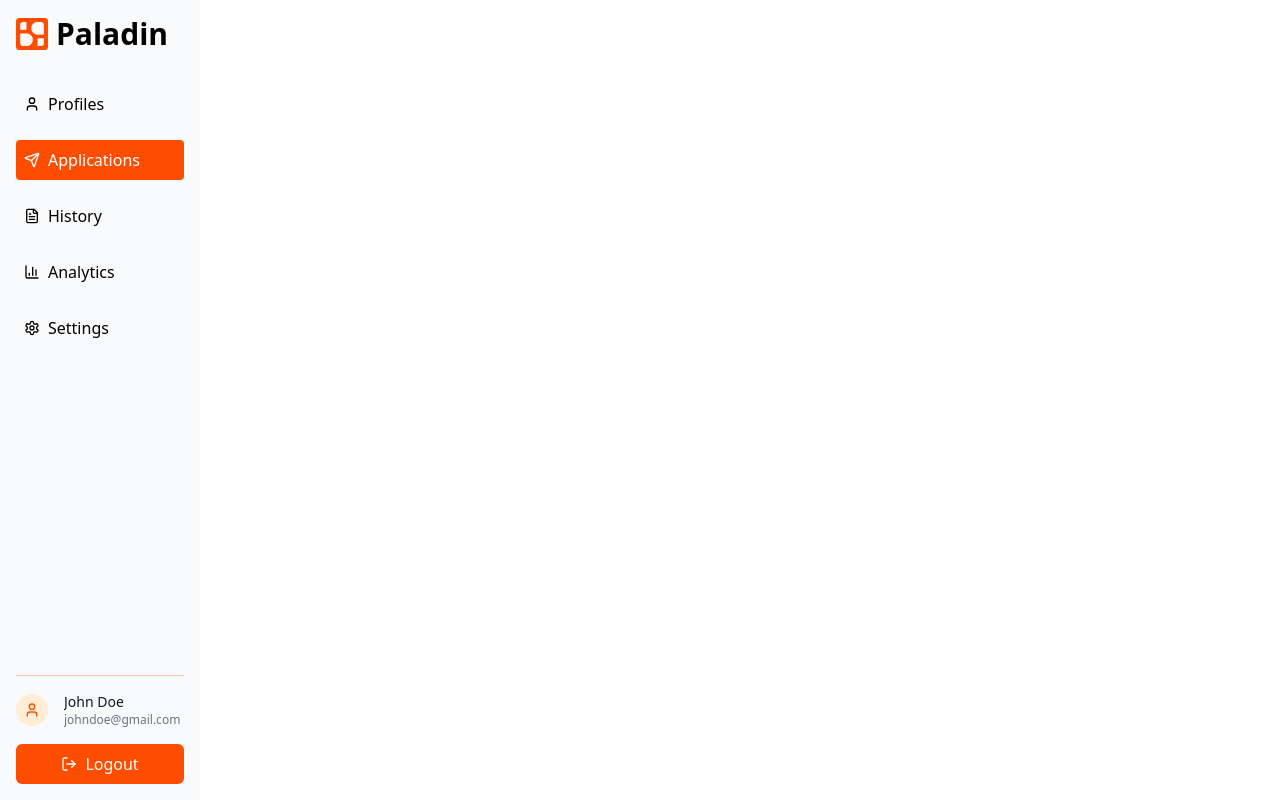
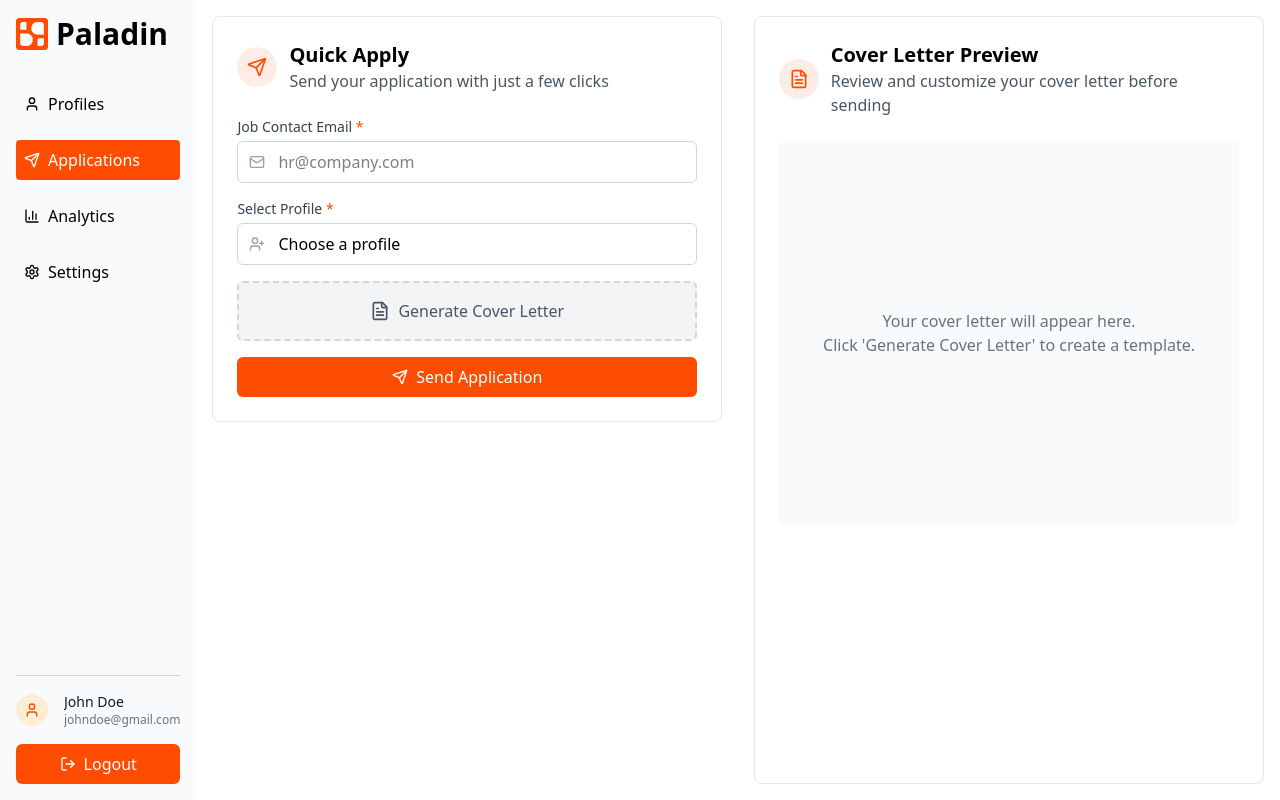
Before and after one commit to oluwatimilehinawoniyi/paladin, a SvelteKit app: page /app/applications in a window 1280 px wide. Built offline with nearby package versions, Linux system fonts and the light colour scheme.

Commit message:
complete application page

```diff
--- a/src/lib/components/layouts/Sidebar.svelte
+++ b/src/lib/components/layouts/Sidebar.svelte
@@ -14,22 +14,17 @@
 		{
 			title: 'Applications',
 			icon: Send,
-			id: 'applications'
-		},
-		{
-			title: 'History',
-			icon: FileText,
-			id: 'history'
+			id: '/applications'
 		},
 		{
 			title: 'Analytics',
 			icon: BarChart3,
-			id: 'analytics'
+			id: '/analytics'
 		},
 		{
 			title: 'Settings',
 			icon: Settings,
-			id: 'settings'
+			id: '/settings'
 		}
 	];
 </script>
@@ -49,7 +44,7 @@
 			{#each menuItems as item (item.id)}
 				{@const Icon = item.icon}
 				{@const isActive =
-					$page.url.pathname === `/app/${item.id}` ||
+					$page.url.pathname === `/app${item.id}` ||
 					($page.url.pathname === '/app' && item.id === '')}
 				<SidebarMenuItem {Icon} title={item.title} link={item.id} {isActive} />
 			{/each}
--- a/src/lib/components/ui/Modal.svelte
+++ b/src/lib/components/ui/Modal.svelte
@@ -90,7 +90,7 @@
 		bottom: 'items-end justify-center pb-16'
 	};
 
-	const backdropClasses = twMerge('fixed inset-0 z-50 flex', positionClasses[position]);
+	const backdropClasses = twMerge('fixed p-4 inset-0 z-50 flex', positionClasses[position]);
 
 	const modalClasses = twMerge('relative w-full bg-white rounded-lg shadow-xl', sizeClasses[size]);
 </script>
--- a/src/lib/components/ui/SidebarMenuItem.svelte
+++ b/src/lib/components/ui/SidebarMenuItem.svelte
@@ -8,7 +8,7 @@
 		: ''}"
 >
 	<a
-		href="/app/{link}"
+		href="/app{link}"
 		class="flex items-center gap-2 transition-colors duration-200 ease-linear {isActive
 			? 'text-white'
 			: 'text-[#030000] group-hover:text-white'}"
--- a/src/lib/stores/modalStore.ts
+++ b/src/lib/stores/modalStore.ts
@@ -4,7 +4,6 @@ export interface ModalConfig {
 	id: string;
 	// eslint-disable-next-line @typescript-eslint/no-explicit-any
 	component: any;
-	// component: ComponentType | (() => Promise<{ default: ComponentType }>);
 	props?: Record<string, unknown>;
 	options?: {
 		closeOnEscape?: boolean;
--- a/src/routes/(dashboard)/app/+page.svelte
+++ b/src/routes/(dashboard)/app/+page.svelte
@@ -73,7 +73,7 @@
 
 	{#if profiles.length > 0}
 		<div
-			class="custom-scrollbar grid h-full gap-4 overflow-y-scroll rounded-md border border-gray-100 p-2 sm:grid-cols-2 md:grid-cols-3"
+			class="custom-scrollbar grid hfull gap-4 overflow-y-scroll rounded-md border border-gray-100 p-2 sm:grid-cols-2 md:grid-cols-3"
 		>
 			{#each profiles as profile (profile.id)}
 				<div class="flex w-fit flex-col justify-between gap-4 rounded-lg p-4 shadow md:p-6">
--- /dev/null
+++ b/src/routes/(dashboard)/app/analytics/+page.svelte
@@ -0,0 +1,3 @@
+<section class="">
+    <p class="">Holla Analytics</p>
+</section>
--- a/src/routes/(dashboard)/app/applications/+page.svelte
+++ b/src/routes/(dashboard)/app/applications/+page.svelte
@@ -0,0 +1,172 @@
+<script lang="ts">
+	import Button from '$lib/components/ui/Button.svelte';
+	import { Send, UserPlus, Mail, FileText, ArrowRight } from '@lucide/svelte';
+	import { profilesData } from '$lib/data/profiles';
+
+	let profiles = profilesData; // Set to [] to show no profile state
+</script>
+
+<section class="flex h-screen w-full flex-col gap-8 overflow-hidden p-4">
+	<!-- CHECK PROFILE HERE -->
+	{#if profiles.length > 0}
+		<!-- Job Application Form -->
+		<div class="grid h-full grid-cols-1 gap-8 lg:grid-cols-2">
+			<!-- Left Side - Quick Apply -->
+			<div class="space-y-6">
+				<div class="space-y-6 rounded-lg border border-gray-200 bg-white p-6">
+					<div class="flex items-center gap-3">
+						<div class="flex h-10 w-10 items-center justify-center rounded-full bg-[#ff4d00]/10">
+							<Send class="h-5 w-5 text-[#ff4d00]" />
+						</div>
+						<div>
+							<h2 class="text-xl font-semibold">Quick Apply</h2>
+							<p class="text-gray-600">Send your application with just a few clicks</p>
+						</div>
+					</div>
+
+					<div class="space-y-4">
+						<div>
+							<label for="email" class="mb-1 block text-sm font-medium text-gray-700">
+								Job Contact Email <span class="text-[#ff4d00]">*</span>
+							</label>
+							<div class="relative">
+								<Mail
+									class="absolute top-1/2 left-3 h-4 w-4 -translate-y-1/2 transform text-gray-400"
+								/>
+								<input
+									type="email"
+									id="email"
+									placeholder="hr@company.com"
+									class="w-full rounded-md border border-gray-300 py-2 pr-3 pl-10 focus:border-[#ff4d00] focus:ring-1 focus:ring-[#ff4d00] focus:outline-none"
+								/>
+							</div>
+						</div>
+
+						<div>
+							<label for="profile" class="mb-1 block text-sm font-medium text-gray-700">
+								Select Profile <span class="text-[#ff4d00]">*</span>
+							</label>
+							<div class="relative">
+								<UserPlus
+									class="absolute top-1/2 left-3 h-4 w-4 -translate-y-1/2 transform text-gray-400"
+								/>
+								<select
+									id="profile"
+									class="w-full appearance-none rounded-md border border-gray-300 bg-white py-2 pr-3 pl-10 focus:border-[#ff4d00] focus:ring-1 focus:ring-[#ff4d00] focus:outline-none"
+								>
+									<option value="">Choose a profile</option>
+									{#each profiles as profile}
+										<option value={profile.id}>{profile.title}</option>
+									{/each}
+								</select>
+							</div>
+						</div>
+
+						<button
+							class="flex w-full cursor-pointer items-center justify-center gap-2 rounded-md border-2 border-dashed border-gray-300 bg-gray-100 py-4 text-gray-600 transition-colors hover:bg-gray-50"
+						>
+							<FileText class="h-5 w-5" />
+							Generate Cover Letter
+						</button>
+
+						<Button name="send application" icon={Send} classes="w-full justify-center" />
+					</div>
+				</div>
+			</div>
+
+			<!-- Right Side - Cover Letter Preview -->
+			<div class="rounded-lg border border-gray-200 bg-white p-6">
+				<div class="mb-6 flex items-center gap-3">
+					<div class="flex h-10 w-10 items-center justify-center rounded-full bg-[#ff4d00]/10">
+						<FileText class="h-5 w-5 text-[#ff4d00]" />
+					</div>
+					<div>
+						<h2 class="text-xl font-semibold">Cover Letter Preview</h2>
+						<p class="text-gray-600">Review and customize your cover letter before sending</p>
+					</div>
+				</div>
+
+				<div class="flex h-96 items-center justify-center rounded-md bg-gray-50 p-4">
+					<p class="text-center text-gray-500">
+						Your cover letter will appear here.
+						<br />
+						Click 'Generate Cover Letter' to create a template.
+					</p>
+				</div>
+			</div>
+		</div>
+	{:else}
+		<!-- No Profile State -->
+		<div class="flex h-full flex-col items-center justify-center">
+			<div class="mx-auto flex max-w-lg flex-col items-center gap-8 text-center">
+				<!-- Icon -->
+				<div class="relative">
+					<div class="flex size-20 items-center justify-center rounded-full bg-[#ff4d00]/10">
+						<Send class="size-10 text-[#ff4d00]/70" />
+					</div>
+					<div
+						class="absolute -right-2 -bottom-2 flex h-8 w-8 items-center justify-center rounded-full bg-red-100"
+					>
+						<UserPlus class="h-4 w-4 text-red-500" />
+					</div>
+				</div>
+
+				<!-- Content -->
+				<div class="space-y-2">
+					<h2 class="text-3xl font-bold text-gray-700">No Profiles Found</h2>
+					<p class="text-lg leading-relaxed text-gray-500">
+						To start applying for jobs, you need to create at least one profile.
+					</p>
+				</div>
+
+				<!-- Features -->
+				<div class="grid w-full grid-cols-1 gap-4 sm:grid-cols-2">
+					<div class="flex items-center gap-3 rounded-lg bg-gray-50 p-4">
+						<div class="flex h-8 w-8 items-center justify-center rounded-full bg-[#ff4d00]/10">
+							<UserPlus class="h-4 w-4 text-[#ff4d00]" />
+						</div>
+						<div class="text-left">
+							<p class="font-medium text-gray-800">Create Profiles</p>
+							<p class="text-sm text-gray-600">Multiple professional profiles</p>
+						</div>
+					</div>
+
+					<div class="flex items-center gap-3 rounded-lg bg-gray-50 p-4">
+						<div class="flex h-8 w-8 items-center justify-center rounded-full bg-[#ff4d00]/10">
+							<FileText class="h-4 w-4 text-[#ff4d00]" />
+						</div>
+						<div class="text-left">
+							<p class="font-medium text-gray-800">Auto Cover Letters</p>
+							<p class="text-sm text-gray-600">AI-generated cover letters</p>
+						</div>
+					</div>
+				</div>
+
+				<!-- CTA -->
+				<div class="flex w-full flex-col gap-4 sm:flex-row">
+					<a
+						href="/app"
+						class="flex flex-1 items-center justify-center gap-2 rounded-md bg-[#ff4d00] px-6 py-3 font-medium text-white transition-colors hover:bg-[#ff4d00]/90"
+					>
+						<UserPlus class="h-5 w-5" />
+						Create Your First Profile
+					</a>
+
+					<button
+						class="flex items-center justify-center gap-2 rounded-md border border-gray-300 px-6 py-3 font-medium text-gray-700 transition-colors hover:bg-gray-50"
+					>
+						Learn More
+						<ArrowRight class="h-4 w-4" />
+					</button>
+				</div>
+
+				<!-- Help Text -->
+				<p class="text-sm text-gray-500">
+					Need help? Check out our
+					<a href="#" class="text-[#ff4d00] hover:underline">step-by-step guide</a>
+					to creating your first profile.
+				</p>
+			</div>
+		</div>
+	{/if}
+</section>
--- /dev/null
+++ b/src/routes/(dashboard)/app/settings/+page.svelte
@@ -0,0 +1,3 @@
+<section>
+	<p>Holla</p>
+</section>
```
Also changed, not shown: src/lib/components/ui/ModalContainer.svelte (line endings or trailing spaces).
